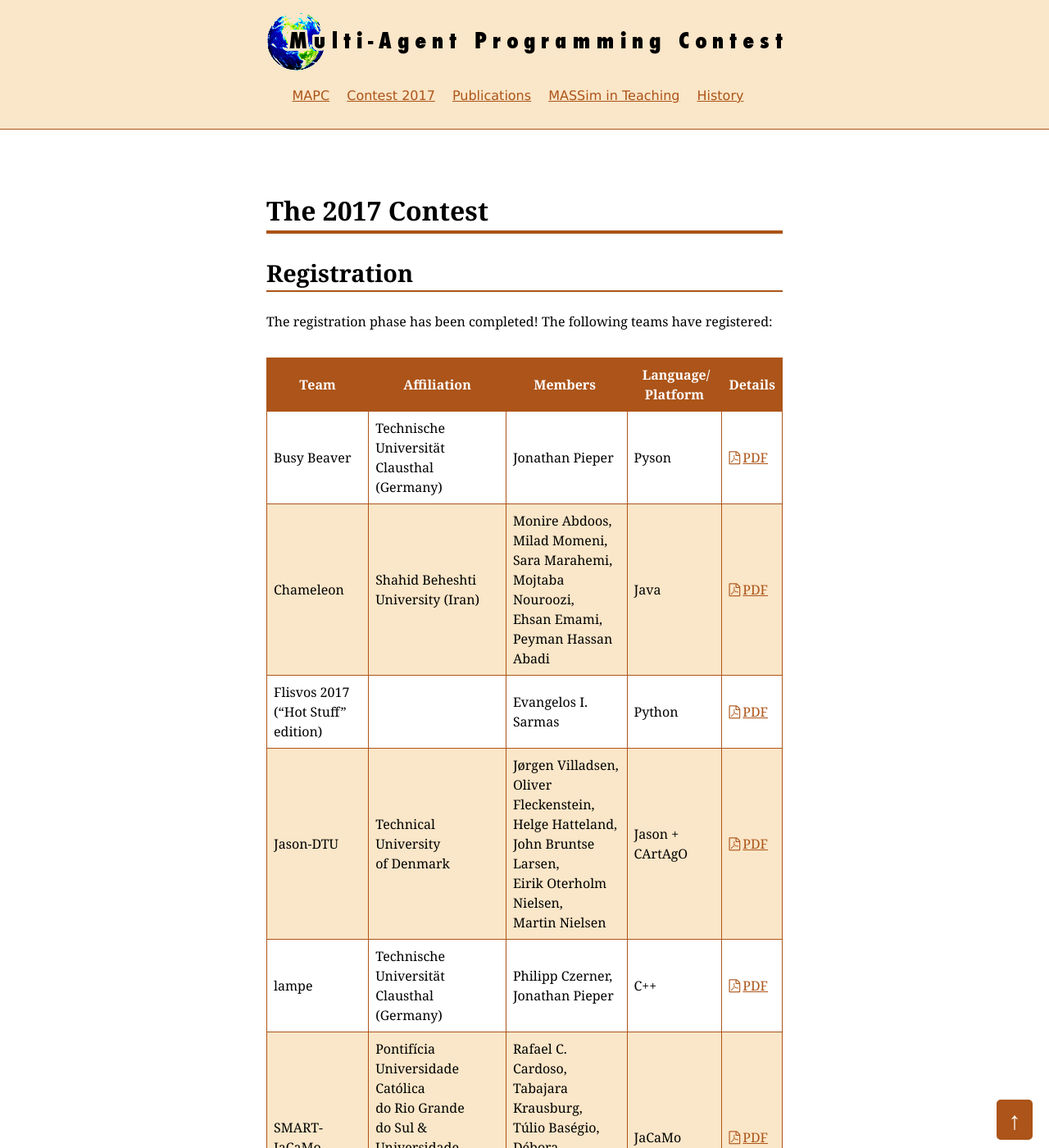
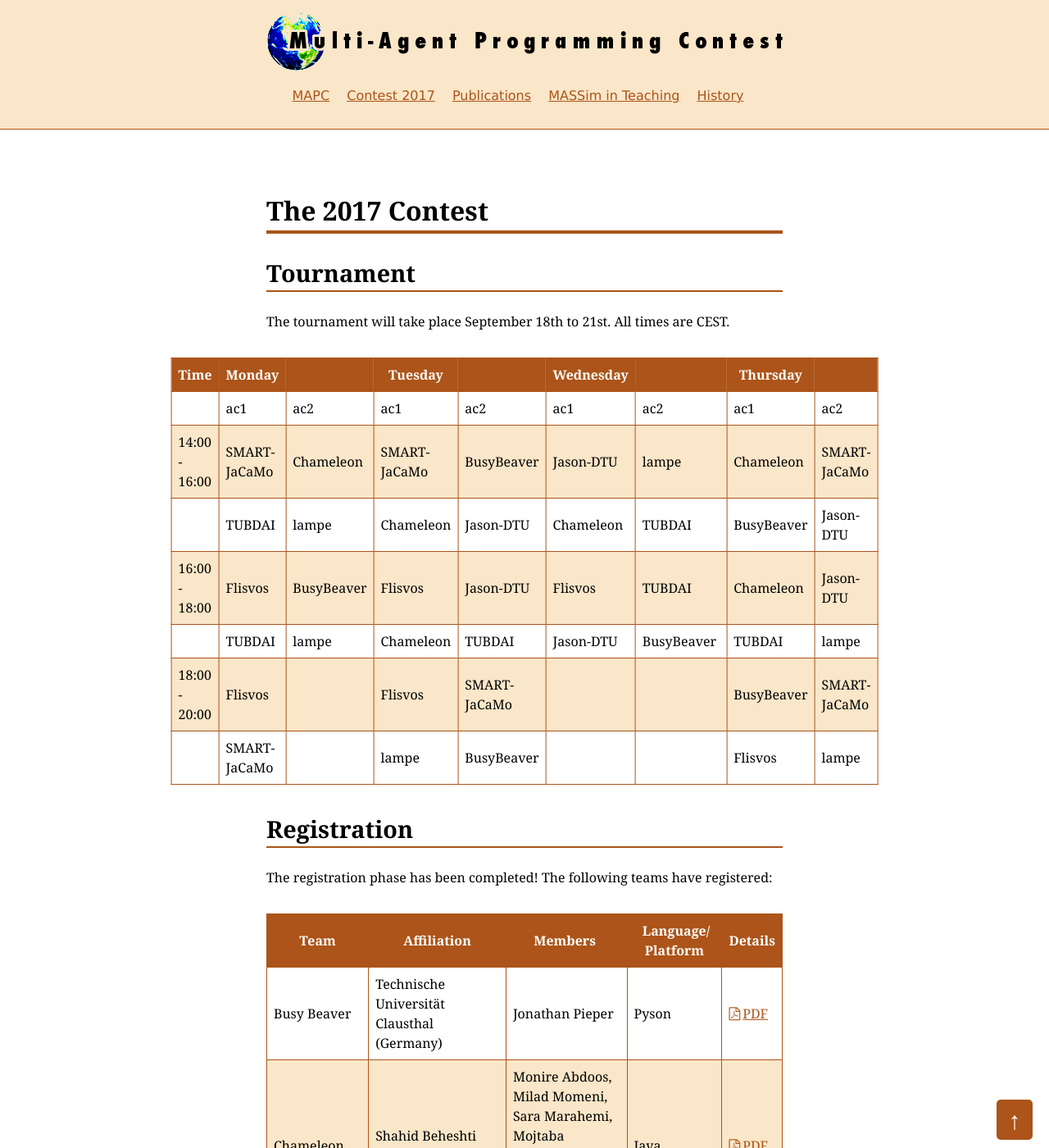
Before and after one commit to agentcontest/agentcontest.github.io, a Jekyll site: the page built from 2017/index.md, in a window 1280 px wide and 1400 px high. Shown: the whole window at 82% size. Built offline with Jekyll 4.4.1, drawn with Linux system fonts in a browser that asks for light colours.

Commit message:
add tournament schedule

```diff
--- a/2017/index.md
+++ b/2017/index.md
@@ -3,6 +3,21 @@ layout: page
 title: The 2017 Contest
 permalink: /2017/
 ---
+
+Tournament
+----------
+
+The tournament will take place September 18th to 21st. All times are CEST.
+
+| Time | Monday |  | Tuesday |  | Wednesday |  | Thursday |  |
+| -- |
+|  | ac1 |ac2 | ac1 | ac2 | ac1 | ac2 | ac1 | ac2 |
+| 14:00 - 16:00 | SMART-JaCaMo | Chameleon | SMART-JaCaMo | BusyBeaver | Jason-DTU | lampe | Chameleon | SMART-JaCaMo |
+|  | TUBDAI | lampe | Chameleon | Jason-DTU | Chameleon | TUBDAI | BusyBeaver | Jason-DTU |
+| 16:00 - 18:00 | Flisvos | BusyBeaver | Flisvos | Jason-DTU | Flisvos | TUBDAI | Chameleon | Jason-DTU |
+|  | TUBDAI | lampe | Chameleon | TUBDAI | Jason-DTU | BusyBeaver | TUBDAI | lampe |
+| 18:00 - 20:00 | Flisvos || Flisvos | SMART-JaCaMo ||| BusyBeaver | SMART-JaCaMo |
+| | SMART-JaCaMo || lampe | BusyBeaver ||| Flisvos | lampe |
 
 Registration
 ------------
```
